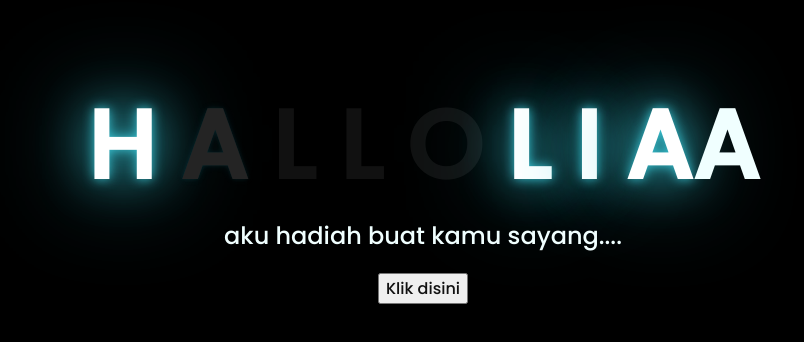
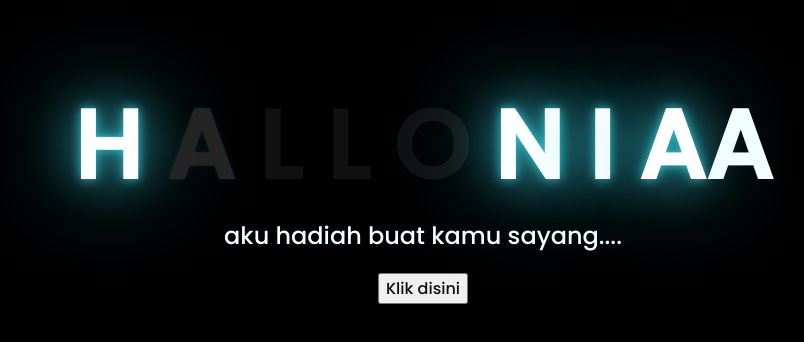
Before and after one commit to zackykeceng/windaakuuusayangg, a plain HTML site: page index.html in a window 1280 px wide. Shown: the part 220-562 px from the top of the page, without its empty margins (225-1029 px from the left). Drawn offline with Linux system fonts and the light colour scheme.

Commit message:
Update index.html

```diff
--- a/index.html
+++ b/index.html
@@ -16,7 +16,7 @@
         <span>L</span>
         <span>L</span>
         <span>O</span>
-        <span>L</span>
+        <span>N</span>
         <span>I</span>
         <span>A</span
         <span>A</span>
```
